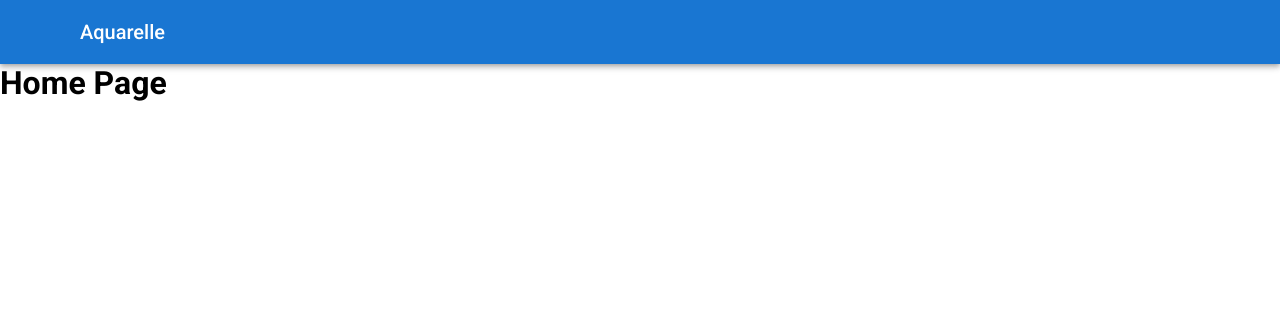
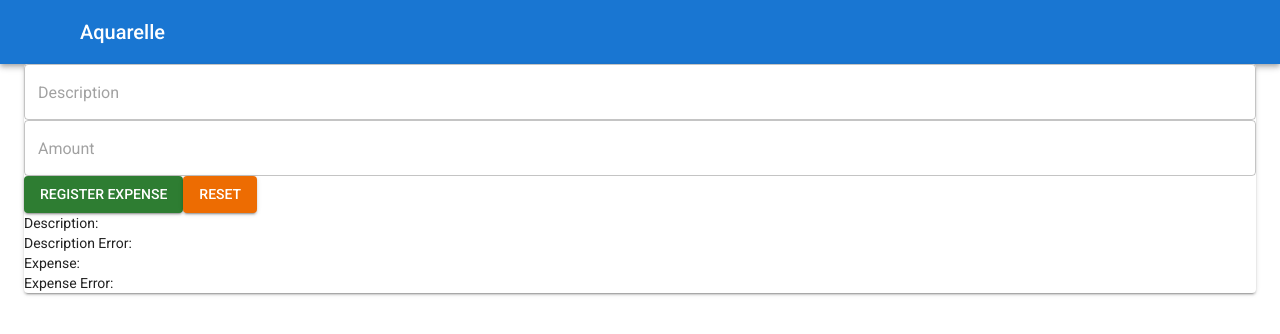
Before and after one commit to CaptainCrunchCR/Aquarelle, a Next.js app: page / in a window 1280 px wide. Shown: the top 334 px of the page. Built offline with nearby package versions, Linux system fonts and the light colour scheme; some icons are missing; what @mui/material-nextjs would draw is missing.

Commit message:
feat: implement the expense form

```diff
--- a/src/app/page.tsx
+++ b/src/app/page.tsx
@@ -1,10 +1,15 @@
-import Image from "next/image";
-import NavigationBar from "./navigation-bar";
+import ExpenseForm from "@/components/forms/ExpenseForm/ExpenseForm";
+import Container from "@mui/material/Container";
+import Paper from "@mui/material/Paper";
 
 export default function Home() {
   return (
     <>
-      <h1>Home Page</h1>
+      <Container maxWidth="xl">
+        <Paper elevation={2}>
+          <ExpenseForm />
+        </Paper>
+      </Container>
     </>
   );
 }
--- /dev/null
+++ b/src/components/forms/ExpenseForm/ExpenseForm.module.css
@@ -0,0 +1,11 @@
+.expense {
+    padding: 1rem;
+}
+
+.expense-item {
+    padding: 0.5rem !important;
+}
+
+.expense-register-button{
+    margin: 0.5rem !important;
+}
--- /dev/null
+++ b/src/components/forms/ExpenseForm/ExpenseForm.tsx
@@ -0,0 +1,123 @@
+"use client";
+import "./ExpenseForm.module.css";
+
+import ExpenseFormState from "@/interfaces/expense-form.interface";
+import ExpenseFormAction from "@/types/expense-form.types";
+
+import React, { useReducer } from "react";
+
+import Box from "@mui/material/Box";
+import TextField from "@mui/material/TextField";
+import Typography from "@mui/material/Typography";
+import Button from "@mui/material/Button";
+
+const ExpenseForm = () => {
+  const expenseReducer = (
+    state: ExpenseFormState,
+    action: ExpenseFormAction
+  ): ExpenseFormState => {
+    switch (action.type) {
+      case "setDescription":
+        return {
+          ...state,
+          description: action.payload,
+        };
+      case "setAmount":
+        return {
+          ...state,
+          amount: action.payload,
+        };
+      case "reset":
+        return {
+          amount: "",
+          description: "",
+          descriptionError: "",
+          amountError: "",
+        };
+      case "setDescriptionError":
+        return {
+          ...state,
+          descriptionError: action.payload,
+        };
+      case "setAmountError":
+        return {
+          ...state,
+          amountError: action.payload,
+        };
+      case "clearErrors":
+        return {
+          ...state,
+          descriptionError: "",
+          amountError: "",
+        };
+      default:
+        return state;
+    }
+  };
+
+  const [state, dispatch] = useReducer(expenseReducer, {
+    amount: "",
+    description: "",
+    descriptionError: "",
+    amountError: "",
+  });
+
+  const handleFormValidation = () => {
+    console.log("Validating form...");
+  };
+
+  return (
+    <Box className="expense">
+      <TextField
+        name="description"
+        type="text"
+        placeholder="Description"
+        className="expense-item"
+        fullWidth
+        onChange={(e) =>
+          dispatch({ type: "setDescription", payload: e.target.value })
+        }
+        value={state.description}
+      />
+      <TextField
+        name="amount"
+        type="text"
+        placeholder="Amount"
+        className="expense-item"
+        fullWidth
+        onChange={(e) =>
+          dispatch({ type: "setAmount", payload: e.target.value })
+        }
+        value={state.amount}
+      />
+      <Button
+        type="submit"
+        color="success"
+        variant="contained"
+        className="expense-register-button"
+        onClick={handleFormValidation}
+      >
+        Register Expense
+      </Button>
+      <Button
+        type="reset"
+        color="warning"
+        variant="contained"
+        className="expense-reset-button"
+        onClick={() => dispatch({ type: "reset" })}
+      >
+        Reset
+      </Button>
+      <Typography variant="body2">Description: {state.description}</Typography>
+      <Typography variant="body2">
+        Description Error: {state.descriptionError}
+      </Typography>
+      <Typography variant="body2">Expense: {state.amount}</Typography>
+      <Typography variant="body2">
+        Expense Error: {state.amountError}
+      </Typography>
+    </Box>
+  );
+};
+
+export default ExpenseForm;
```
Also changed, not shown: src/interfaces/expense-form.interface.ts (added, +8 -0 lines), src/types/expense-form.types.ts (added, +9 -0 lines).
